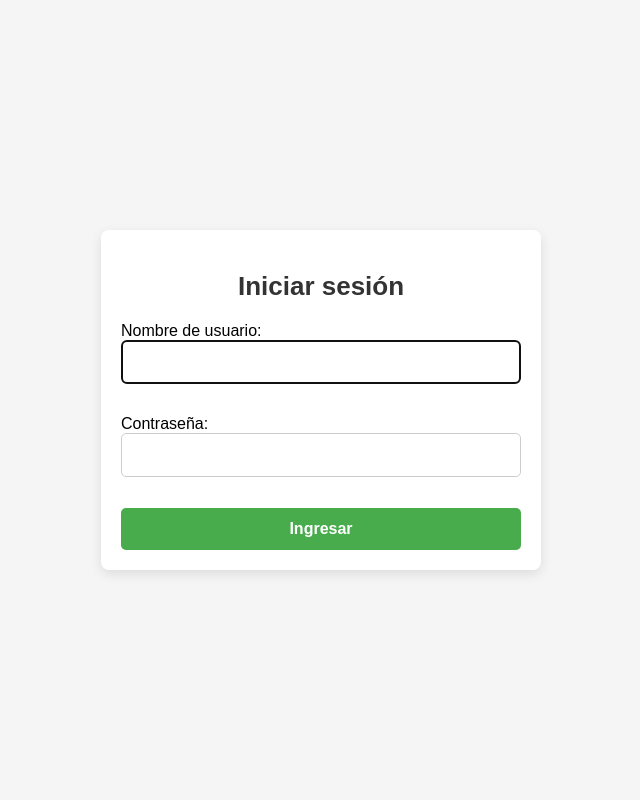
After one commit to LucsMilanesas/Proyecto-DJANGO-Scrum5M, a Django app: page /login/ in a window 1280 px wide. The commit adds this page. Shown: the whole page, without its empty margins (319-959 px from the left). Run offline with Django 5.2, Linux system fonts and the light colour scheme; parts of the project's set-up code (start-up, migrations or seed data) failed here and were passed over.

Commit message:
Inicio del Login

```diff
--- a/SistemaWeb/static/css/blog.css
+++ b/SistemaWeb/static/css/blog.css
@@ -3,7 +3,7 @@ header {
     background-color: #333;
     color: #fff;
     padding: 9px;
-    height: 90px; /* Asegúrate de que sea igual a la altura real */
+    height: 100px; /* Asegúrate de que sea igual a la altura real */
     position: fixed;
     width: 100%;
     top: 0;
@@ -41,9 +41,9 @@ header {
 
 .blog-container-cover {
     width: 100%;
-    height: 500px;
+    height: 600px;
     position: relative;
-    margin-top: -10px;
+    margin-top: 0;
     background-image: url(../img/rabi.webp);
     background-position: center;
     background-size: cover;
--- /dev/null
+++ b/SistemaWeb/templates/login.html
@@ -0,0 +1,90 @@
+<!DOCTYPE html>
+<html lang="en">
+<head>
+    <meta charset="UTF-8">
+    <meta name="viewport" content="width=device-width, initial-scale=1.0">
+    <title>Iniciar Sesión</title>
+    <style>
+        body{
+            font-family: Arial, Helvetica, sans-serif;
+            display: flex;
+            justify-content: center; /* Centra horizontalmente el contenido */
+            align-items: center; /* Centra verticalmente el contenido */
+            height: 100vh; /* Ocupa toda la altura de la ventana */
+            margin: 0;
+            background-color: #f5f5f5; /* Fondo gris claro */
+        }
+
+        h2 {
+            color: #333;
+            font-size: 26px;
+            margin-bottom: 20px;
+            font-weight: 600; /* Título en negrita */
+            text-align: center; /* Centra el título */
+        }
+
+        .login-container {
+            background-color: white;
+            padding: 20px;
+            border-radius: 8px;
+            box-shadow: 0 4px 12px rgba(0, 0, 0, 0.1);
+            width: 100%;
+            max-width: 400px; /* Tamaño máximo del formulario */
+            text-align: left; /* Alinea el contenido dentro del formulario */
+        }
+
+        input, select{
+            width: 100%;
+            padding: 12px;
+            margin-bottom: 15px;
+            border: 1px solid #ccc;
+            border-radius: 5px;
+            font-size: 16px;
+            color: #555;
+            box-sizing: border-box; /* Incluye padding y borde en el ancho total */
+        }
+
+        button{
+            color: white;
+            background-color: #48ac4c;
+            padding: 12px;
+            border: none;
+            border-radius: 5px;
+            cursor: pointer;
+            width: 100%;
+            font-size: 16px;
+            font-weight: 600;
+        }
+
+        button:hover {
+        background-color: #45a049;
+        }
+
+        .error-input {
+            border-color: red;
+        }
+
+        .error-message {
+            color: red;
+            font-size: 14px;
+            margin-top: -10px;
+            margin-bottom: 15px;
+        }
+    </style>
+</head>
+<body>
+    <div class="login-container">
+        <h2>Iniciar sesión</h2>
+
+        <form method="post" class="login-form">
+          {% csrf_token %}
+          {{ form.as_p }}
+          <button type="submit" class="button">Ingresar</button>
+        </form>
+
+        {% if form.non_field_errors %}
+            <!-- <p class="error-message">{{ form.non_field_errors }}</p> -->
+        {% endif %}
+    </div>
+</body>
+</html>
--- a/SistemaWeb/urls.py
+++ b/SistemaWeb/urls.py
@@ -1,5 +1,8 @@
 from django.urls import path
 from . import views
+
+#Login AbstractUser
+from django.contrib.auth.views import LoginView
 
 urlpatterns = [
     path('', views.vista_portada, name='portada'),
@@ -12,6 +15,11 @@ urlpatterns = [
     path('proveedores/', views.crud_proveedores, name='crud_proveedores'),
     path('productos/contacto/', views.contacto, name='contacto_productos'),
     path('marca/', views.marca, name= 'marca' ),
-    path('registro/', views.registro_usuario, name='registro_usuario'),
+    #path('registro/', views.registro_usuario, name='registro_usuario'),
 
+
+    path('login/', LoginView.as_view(template_name='login.html'), name='login'),
+    path('register/', views.register_view, name='register'),
+
+    path('logout/', views.logout_view, name='logout')
 ]
```
Also changed, not shown: Scrum5M/settings.py (+10 -1 lines), SistemaWeb/forms.py (+32 -8 lines), SistemaWeb/models.py (+27 -4 lines), SistemaWeb/templates/base.html (+12 -5 lines), SistemaWeb/templates/register.html (added, +21 -0 lines), SistemaWeb/views.py (+51 -24 lines), SistemaWeb/migrations/0001_initial.py, db.sqlite3, media/productos/Captura_de_pantalla_338.png (added).
